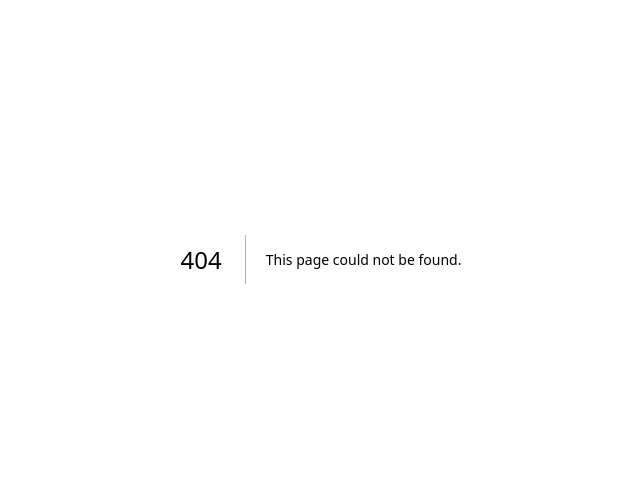
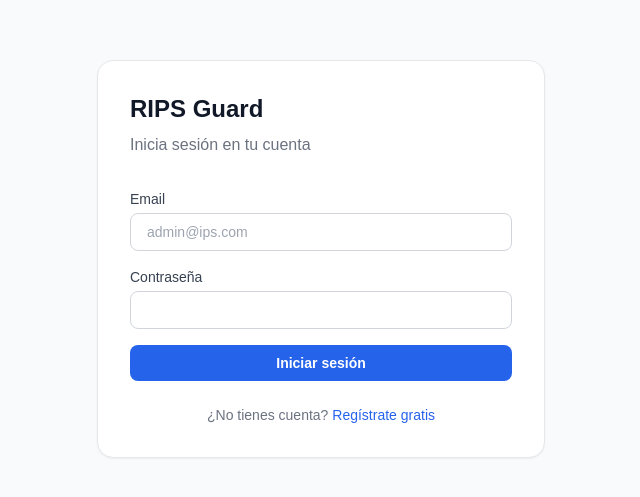
Before and after one commit to fjfc1984-bit/ripsguard, a Next.js app in the folder nextjs-app/: page /login in a window 1280 px wide. Before the commit this address had no page. Shown: the part 141-638 px from the top of the page, without its empty margins (319-959 px from the left). Built offline with nearby package versions, Linux system fonts and the light colour scheme; no server answers.

Commit message:
Add login page with email and password authentication

```diff
--- /dev/null
+++ b/nextjs-app/app/login/page.tsx
@@ -0,0 +1,81 @@
+'use client'
+import { useState } from 'react'
+import Link from 'next/link'
+import { createBrowserClient } from '@supabase/ssr'
+import { useRouter } from 'next/navigation'
+
+export default function LoginPage() {
+  const router = useRouter()
+  const [email, setEmail] = useState('')
+  const [password, setPassword] = useState('')
+  const [loading, setLoading] = useState(false)
+  const [error, setError] = useState<string | null>(null)
+
+  const supabase = createBrowserClient(
+    process.env.NEXT_PUBLIC_SUPABASE_URL!,
+    process.env.NEXT_PUBLIC_SUPABASE_ANON_KEY!
+  )
+
+  async function handleLogin(e: React.FormEvent) {
+    e.preventDefault()
+    setLoading(true)
+    setError(null)
+    const { error } = await supabase.auth.signInWithPassword({ email, password })
+    if (error) {
+      setError('Credenciales inválidas')
+      setLoading(false)
+    } else {
+      router.push('/dashboard')
+    }
+  }
+
+  return (
+    <div className="min-h-screen bg-gray-50 flex items-center justify-center">
+      <div className="bg-white rounded-2xl shadow-sm border border-gray-200 p-8 w-full max-w-md">
+        <h1 className="text-2xl font-bold text-gray-900 mb-2">RIPS Guard</h1>
+        <p className="text-gray-500 mb-8">Inicia sesión en tu cuenta</p>
+
+        <form onSubmit={handleLogin} className="space-y-4">
+          <div>
+            <label className="block text-sm font-medium text-gray-700 mb-1">Email</label>
+            <input
+              type="email"
+              value={email}
+              onChange={e => setEmail(e.target.value)}
+              required
+              className="w-full border border-gray-300 rounded-lg px-4 py-2 text-sm focus:outline-none focus:ring-2 focus:ring-blue-500"
+              placeholder="admin@ips.com"
+            />
+          </div>
+          <div>
+            <label className="block text-sm font-medium text-gray-700 mb-1">Contraseña</label>
+            <input
+              type="password"
+              value={password}
+              onChange={e => setPassword(e.target.value)}
+              required
+              className="w-full border border-gray-300 rounded-lg px-4 py-2 text-sm focus:outline-none focus:ring-2 focus:ring-blue-500"
+            />
+          </div>
+
+          {error && (
+            <p className="text-red-600 text-sm">{error}</p>
+          )}
+
+          <button
+            type="submit"
+            disabled={loading}
+            className="w-full bg-blue-600 text-white py-2 rounded-lg text-sm font-semibold hover:bg-blue-700 transition disabled:opacity-50"
+          >
+            {loading ? 'Ingresando...' : 'Iniciar sesión'}
+          </button>
+        </form>
+
+        <p className="text-center text-sm text-gray-500 mt-6">
+          ¿No tienes cuenta?{' '}
+          <Link href="/register" className="text-blue-600 hover:underline">Regístrate gratis</Link>
+        </p>
+      </div>
+    </div>
+  )
+}
```
